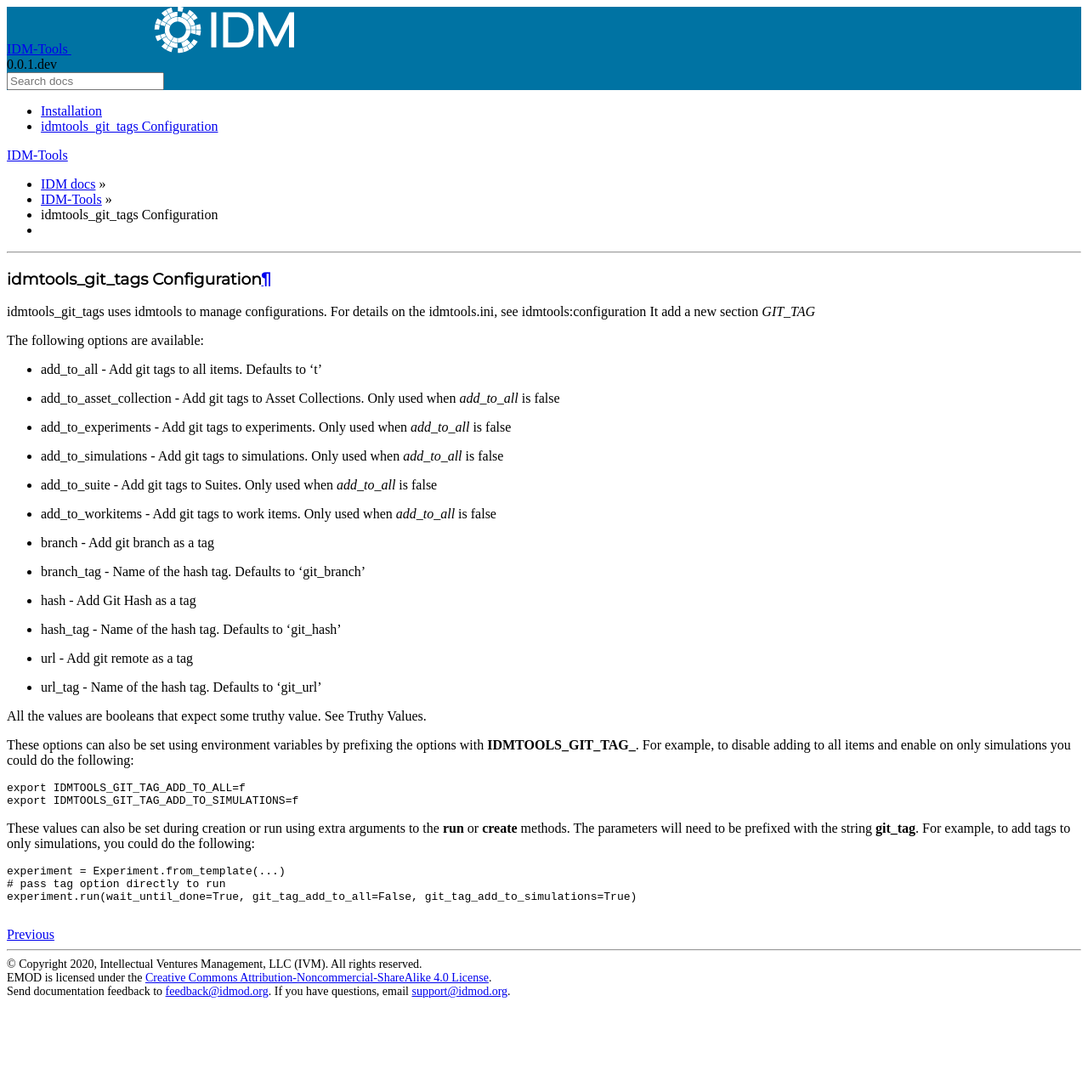
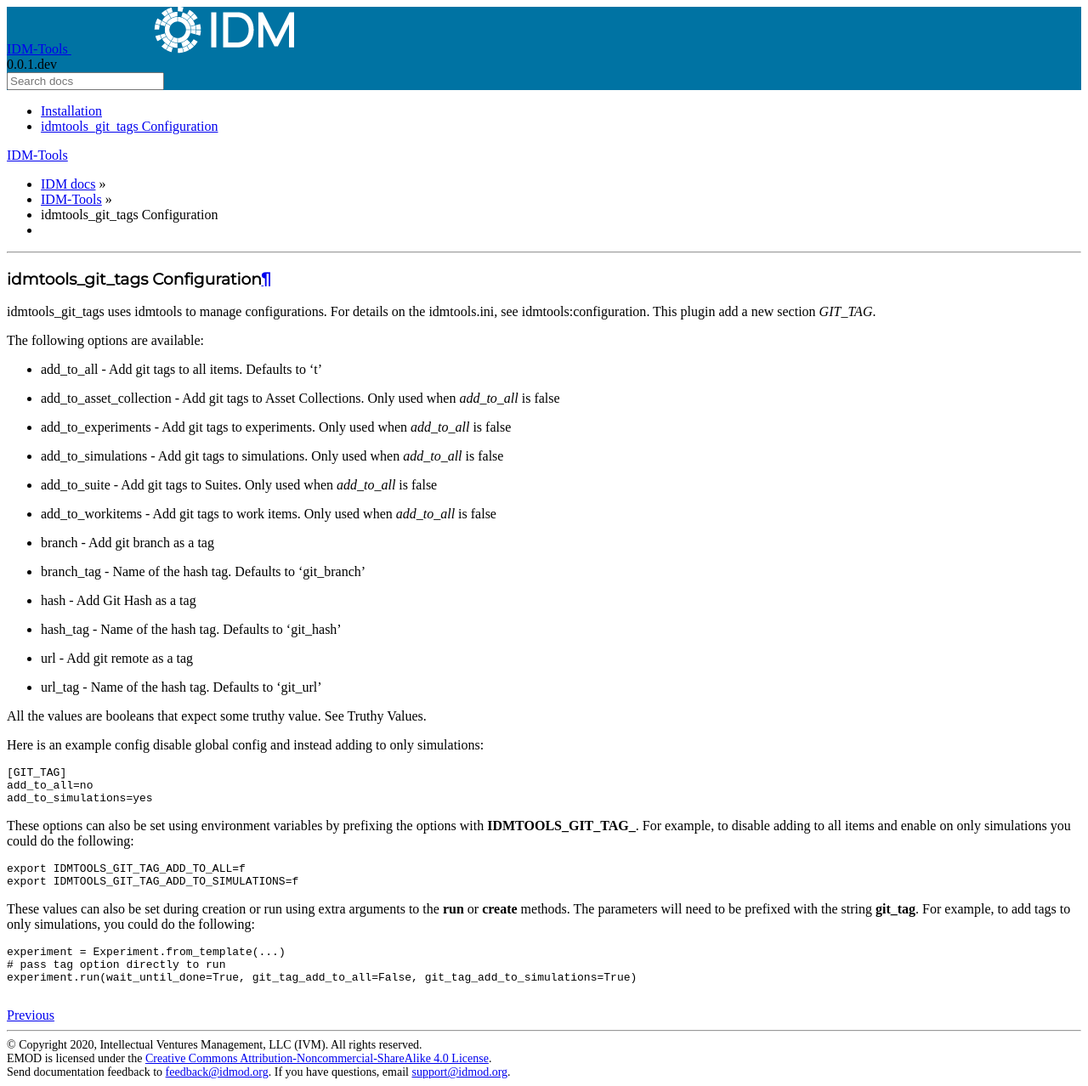
Before and after one commit to InstituteforDiseaseModeling/idmtools_git_tags, a Sphinx documentation site: the page built from docs/configuration.rst, in a window 1280 px wide. Shown: the whole page at 85% size. Built offline with Sphinx 7.4.7 and the Read the Docs theme 2.0.0, drawn with Linux system fonts in a browser that asks for light colours; formulas are drawn with MathJax 3; pages that are not in the unit, such as notebooks, are missing from menus; before the commit the page ends 1183 px from its top, so only the background shows below that.

```diff
--- a/docs/configuration.rst
+++ b/docs/configuration.rst
@@ -2,7 +2,8 @@
 |IGT| Configuration
 ============================
 
-|IGT| uses idmtools to manage configurations. For details on the idmtools.ini, see :doc:`idmtools:configuration` It add a new section *GIT_TAG*
+|IGT| uses idmtools to manage configurations. For details on the idmtools.ini, see :doc:`idmtools:configuration`.
+This plugin add a new section *GIT_TAG*.
 
 The following options are available:
 
@@ -21,6 +22,12 @@ The following options are available:
 
 All the values are booleans that expect some truthy value. See Truthy Values.
 
+Here is an example config disable global config and instead adding to only simulations::
+
+    [GIT_TAG]
+    add_to_all=no
+    add_to_simulations=yes
+
 These options can also be set using environment variables by prefixing the options with **IDMTOOLS_GIT_TAG_**.
 For example, to disable adding to all items and enable on only simulations you could do the following::
 
--- a/docs/index.rst
+++ b/docs/index.rst
@@ -2,7 +2,9 @@
 Welcome to |IGT|
 ==============================
 
-|IGT| give short description on purpose of library.
+|IGT| is a plugin for :doc:`idmtools<idmtools:index>` that automatically add github info as tags  to entities as they are created in idmtools.
+
+To see the source code see Github_.
 
 .. _GitHub: https://github.com/InstituteforDiseaseModeling/idmtools_git_tags
 
```
Also changed, not shown: README.md (+9 -8 lines).
